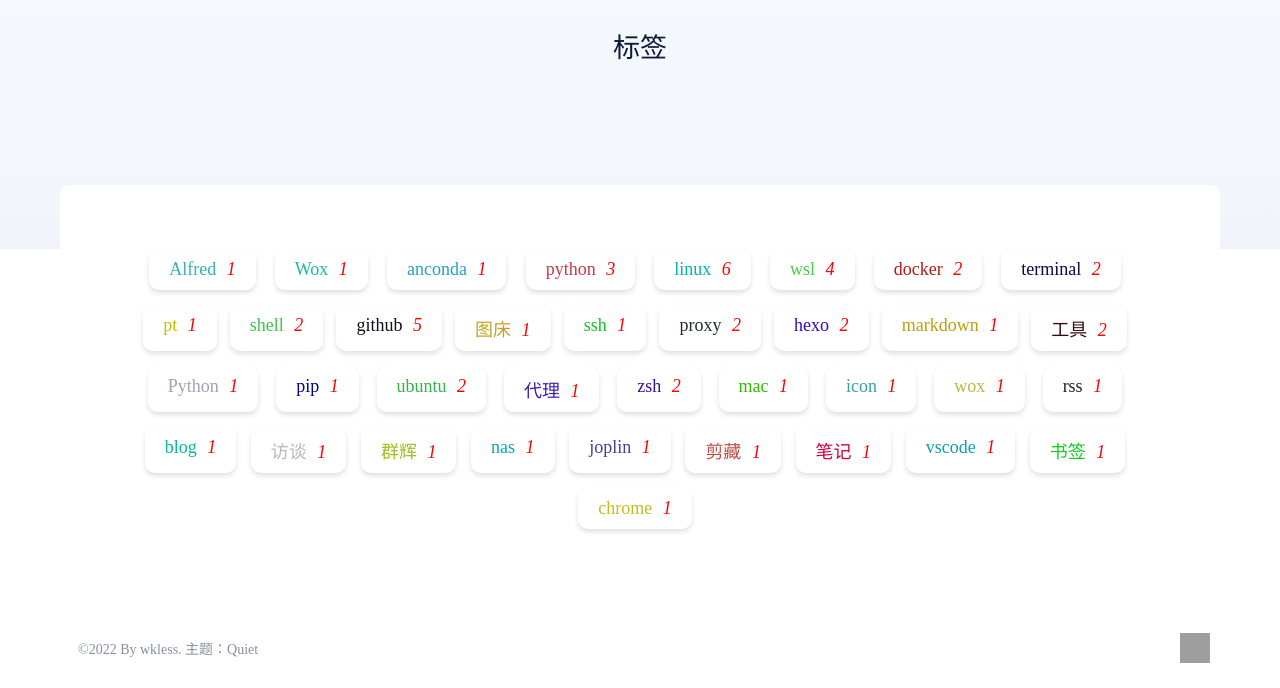
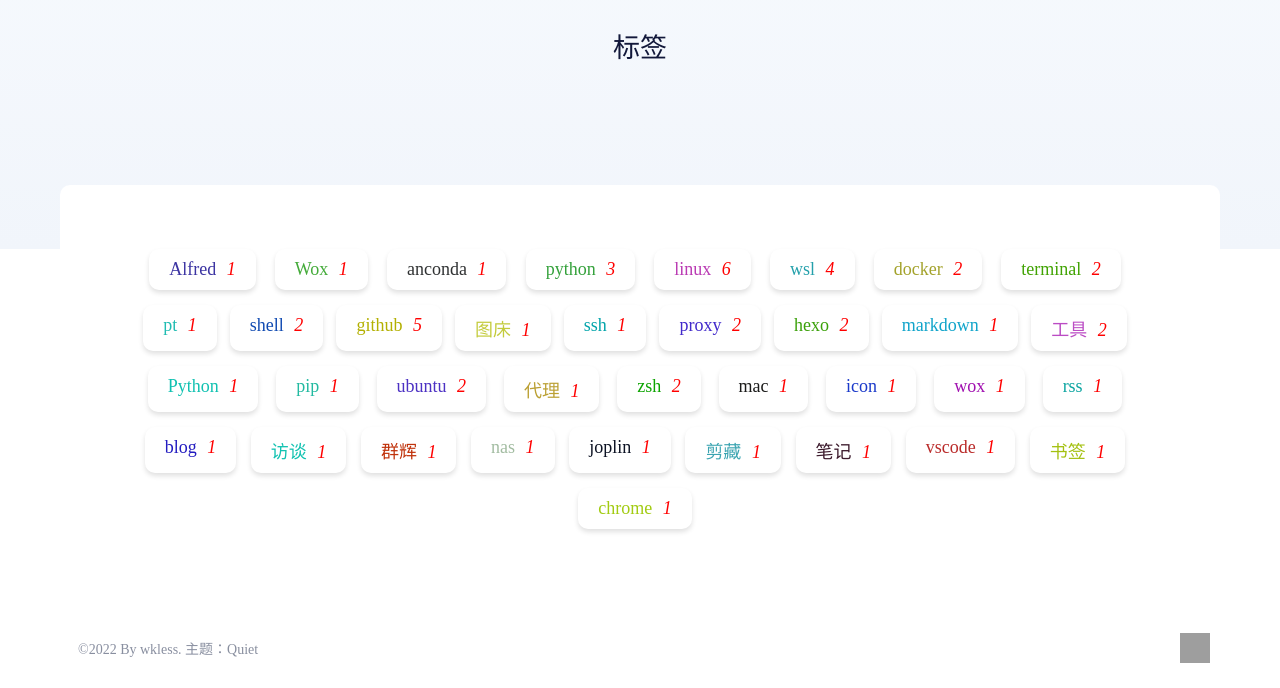
Before and after one commit to wklesss/hexo, a plain HTML site: page tags/index.html in a window 1280 px wide. Shown: the part 258-946 px from the top of the page. Drawn offline with Linux system fonts and the light colour scheme; grey boxes are pictures that could not be loaded.

Commit message:
Site updated: 2022-06-09 15:34:01

```diff
--- a/tags/index.html
+++ b/tags/index.html
@@ -264,252 +264,252 @@
 
 
             <a href="Alfred" class="Alfred" value="Alfred">
-                <span style='color: #3bb1b3'>Alfred <i>1</i> </span>
+                <span style='color: #3c34a2'>Alfred <i>1</i> </span>
             </a>
 
 
 
 
             <a href="Wox" class="Wox" value="Wox">
-                <span style='color: #1abba3'>Wox <i>1</i> </span>
+                <span style='color: #44ab3a'>Wox <i>1</i> </span>
             </a>
 
 
 
 
             <a href="anconda" class="anconda" value="anconda">
-                <span style='color: #23a1c2'>anconda <i>1</i> </span>
+                <span style='color: #303233'>anconda <i>1</i> </span>
             </a>
 
 
 
 
             <a href="python" class="python" value="python">
-                <span style='color: #c13a4b'>python <i>3</i> </span>
+                <span style='color: #34a13b'>python <i>3</i> </span>
             </a>
 
 
 
 
             <a href="linux" class="linux" value="linux">
-                <span style='color: #03b3ac'>linux <i>6</i> </span>
+                <span style='color: #ba3ab3'>linux <i>6</i> </span>
             </a>
 
 
 
 
             <a href="wsl" class="wsl" value="wsl">
-                <span style='color: #4aca4a'>wsl <i>4</i> </span>
+                <span style='color: #24a0ab'>wsl <i>4</i> </span>
             </a>
 
 
 
 
             <a href="docker" class="docker" value="docker">
-                <span style='color: #b31c1a'>docker <i>2</i> </span>
+                <span style='color: #a4a32c'>docker <i>2</i> </span>
             </a>
 
 
 
 
             <a href="terminal" class="terminal" value="terminal">
-                <span style='color: #14044c'>terminal <i>2</i> </span>
+                <span style='color: #41a303'>terminal <i>2</i> </span>
             </a>
 
 
 
 
             <a href="pt" class="pt" value="pt">
-                <span style='color: #c1c402'>pt <i>1</i> </span>
+                <span style='color: #21bcb2'>pt <i>1</i> </span>
             </a>
 
 
 
 
             <a href="shell" class="shell" value="shell">
-                <span style='color: #3bc44a'>shell <i>2</i> </span>
+                <span style='color: #114bb2'>shell <i>2</i> </span>
             </a>
 
 
 
 
             <a href="github" class="github" value="github">
-                <span style='color: #0c131a'>github <i>5</i> </span>
+                <span style='color: #b3b002'>github <i>5</i> </span>
             </a>
 
 
 
 
             <a href="图床" class="图床" value="图床">
-                <span style='color: #c1a224'>图床 <i>1</i> </span>
+                <span style='color: #c3cb3b'>图床 <i>1</i> </span>
             </a>
 
 
 
 
             <a href="ssh" class="ssh" value="ssh">
-                <span style='color: #14c023'>ssh <i>1</i> </span>
+                <span style='color: #02a4aa'>ssh <i>1</i> </span>
             </a>
 
 
 
 
             <a href="proxy" class="proxy" value="proxy">
-                <span style='color: #203020'>proxy <i>2</i> </span>
+                <span style='color: #422acb'>proxy <i>2</i> </span>
             </a>
 
 
 
 
             <a href="hexo" class="hexo" value="hexo">
-                <span style='color: #320ac2'>hexo <i>2</i> </span>
+                <span style='color: #3ba10a'>hexo <i>2</i> </span>
             </a>
 
 
 
 
             <a href="markdown" class="markdown" value="markdown">
-                <span style='color: #bba00a'>markdown <i>1</i> </span>
+                <span style='color: #10a4ca'>markdown <i>1</i> </span>
             </a>
 
 
 
 
             <a href="工具" class="工具" value="工具">
-                <span style='color: #300c12'>工具 <i>2</i> </span>
+                <span style='color: #bb4cc4'>工具 <i>2</i> </span>
             </a>
 
 
 
 
             <a href="Python" class="Python" value="Python">
-                <span style='color: #a1a2b3'>Python <i>1</i> </span>
+                <span style='color: #10c1b1'>Python <i>1</i> </span>
             </a>
 
 
 
 
             <a href="pip" class="pip" value="pip">
-                <span style='color: #0202a3'>pip <i>1</i> </span>
+                <span style='color: #23baa1'>pip <i>1</i> </span>
             </a>
 
 
 
 
             <a href="ubuntu" class="ubuntu" value="ubuntu">
-                <span style='color: #34b24b'>ubuntu <i>2</i> </span>
+                <span style='color: #4c31c3'>ubuntu <i>2</i> </span>
             </a>
 
 
 
 
             <a href="代理" class="代理" value="代理">
-                <span style='color: #3b20ab'>代理 <i>1</i> </span>
+                <span style='color: #bba034'>代理 <i>1</i> </span>
             </a>
 
 
 
 
             <a href="zsh" class="zsh" value="zsh">
-                <span style='color: #3411a2'>zsh <i>2</i> </span>
+                <span style='color: #0ca400'>zsh <i>2</i> </span>
             </a>
 
 
 
 
             <a href="mac" class="mac" value="mac">
-                <span style='color: #31ba01'>mac <i>1</i> </span>
+                <span style='color: #1b1b1a'>mac <i>1</i> </span>
             </a>
 
 
 
 
             <a href="icon" class="icon" value="icon">
-                <span style='color: #34a1a2'>icon <i>1</i> </span>
+                <span style='color: #1b3aca'>icon <i>1</i> </span>
             </a>
 
 
 
 
             <a href="wox" class="wox" value="wox">
-                <span style='color: #c3b444'>wox <i>1</i> </span>
+                <span style='color: #a111b0'>wox <i>1</i> </span>
             </a>
 
 
 
 
             <a href="rss" class="rss" value="rss">
-                <span style='color: #211c34'>rss <i>1</i> </span>
+                <span style='color: #0aa4a0'>rss <i>1</i> </span>
             </a>
 
 
 
 
             <a href="blog" class="blog" value="blog">
-                <span style='color: #02bba0'>blog <i>1</i> </span>
+                <span style='color: #231cc0'>blog <i>1</i> </span>
             </a>
 
 
 
 
             <a href="访谈" class="访谈" value="访谈">
-                <span style='color: #b4bbc1'>访谈 <i>1</i> </span>
+                <span style='color: #11c2b1'>访谈 <i>1</i> </span>
             </a>
 
 
 
 
             <a href="群辉" class="群辉" value="群辉">
-                <span style='color: #a3bc22'>群辉 <i>1</i> </span>
+                <span style='color: #c0330c'>群辉 <i>1</i> </span>
             </a>
 
 
 
 
             <a href="nas" class="nas" value="nas">
-                <span style='color: #00abb4'>nas <i>1</i> </span>
+                <span style='color: #a2bca1'>nas <i>1</i> </span>
             </a>
 
 
 
 
             <a href="joplin" class="joplin" value="joplin">
-                <span style='color: #4b3aa4'>joplin <i>1</i> </span>
+                <span style='color: #0c1223'>joplin <i>1</i> </span>
             </a>
 
 
 
 
             <a href="剪藏" class="剪藏" value="剪藏">
-                <span style='color: #ba4c41'>剪藏 <i>1</i> </span>
+                <span style='color: #3aa4b1'>剪藏 <i>1</i> </span>
             </a>
 
 
 
 
             <a href="笔记" class="笔记" value="笔记">
-                <span style='color: #ca043a'>笔记 <i>1</i> </span>
+                <span style='color: #3c1a2c'>笔记 <i>1</i> </span>
             </a>
 
 
 
 
             <a href="vscode" class="vscode" value="vscode">
-                <span style='color: #0ca2ac'>vscode <i>1</i> </span>
+                <span style='color: #ba2b2a'>vscode <i>1</i> </span>
             </a>
 
 
 
 
             <a href="书签" class="书签" value="书签">
-                <span style='color: #10cb23'>书签 <i>1</i> </span>
+                <span style='color: #a4c010'>书签 <i>1</i> </span>
             </a>
 
 
 
 
             <a href="chrome" class="chrome" value="chrome">
-                <span style='color: #c4bc20'>chrome <i>1</i> </span>
+                <span style='color: #a2cb12'>chrome <i>1</i> </span>
             </a>
 
 
```
Also changed, not shown: post/dc1a6467.html (+4 -4 lines).
